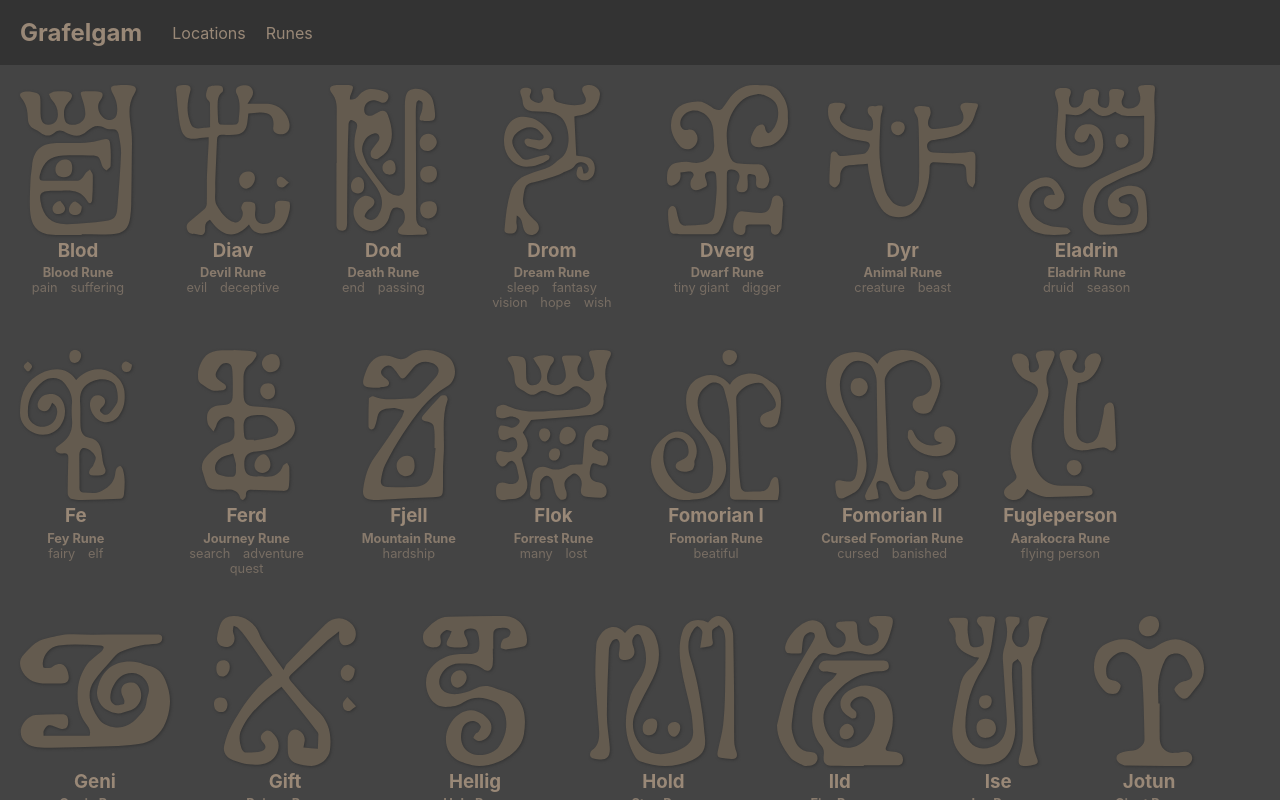
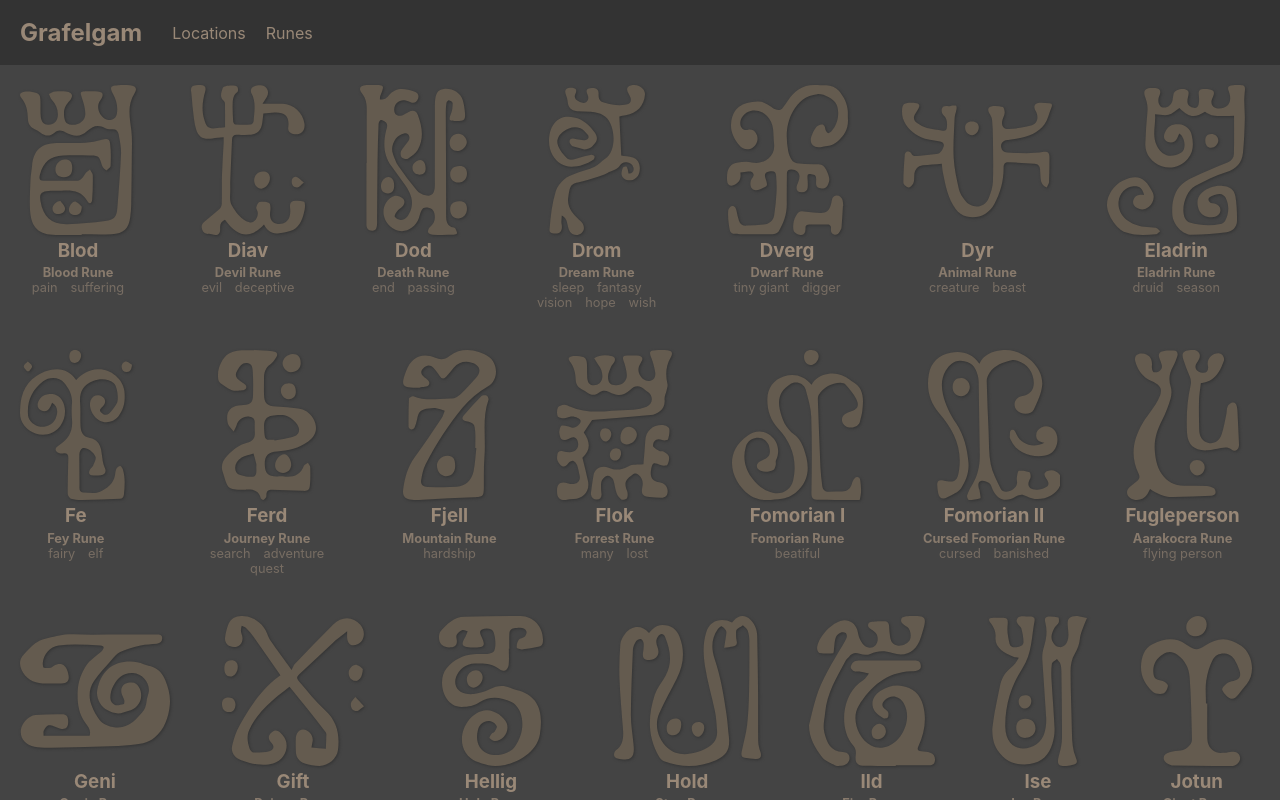
Before and after one commit to wldevries/grafelgam-map, a Svelte app: page / in a window 1280 px wide. Both pictures are taken after a click on the button "Runes". Shown: the top 800 px of the page. Built offline with nearby package versions, Linux system fonts and the light colour scheme.

Commit message:
Nicyfy layout

```diff
--- a/src/Runes.svelte
+++ b/src/Runes.svelte
@@ -78,6 +78,7 @@
     .runes {
         display: flex;
         flex-wrap: wrap;
+        justify-content: center;
     }
     .sentence {
         background-color: #222;
@@ -96,8 +97,10 @@
     }
     .rune {
         margin: 20px;
+        flex-grow: 1;
     }
     .icon {
         margin: 5px;
+        flex-shrink: 0;
     }
 </style>
```
